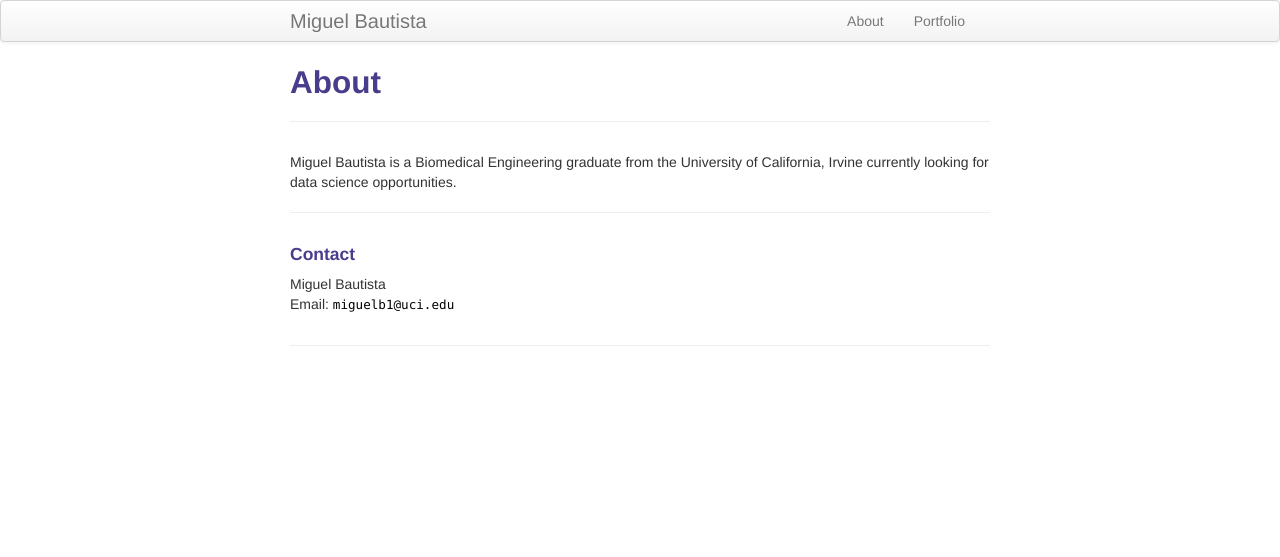
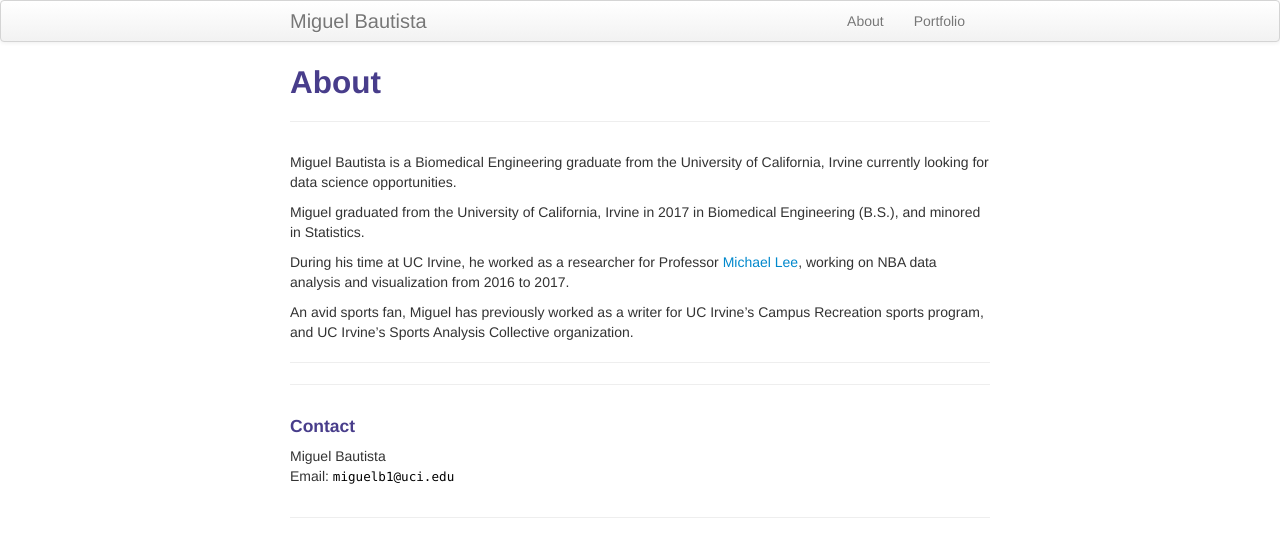
Before and after one commit to mbguel/mbguel.github.io, a Jekyll site: the page built from pages/about.md, in a window 1280 px wide. Shown: the top 557 px of the page. Built offline with Jekyll 4.4.1, drawn with Linux system fonts in a browser that asks for light colours.

Commit message:
updating about & config.

```diff
--- a/_config.yml
+++ b/_config.yml
@@ -11,7 +11,7 @@ highlighter: rouge
 title : Miguel Bautista
 author :
   name : Miguel Bautista
-  email : miguelb1@uci.edu
+  email : bautista.m94@gmail.com
   github : mbguel
   twitter : m0guel
   feedburner : nil
--- a/pages/about.md
+++ b/pages/about.md
@@ -1,10 +1,19 @@
 ---
 layout: page
 title: About
-description: Miguel Bautista is a Biomedical Engineering graduate from the University of California, Irvine currently looking for data science opportunities.
+description: Miguel Bautista
 ---
 
 Miguel Bautista is a Biomedical Engineering graduate from the University of California, Irvine currently looking for data science opportunities.
+
+Miguel graduated from the University of California, Irvine in 2017 in Biomedical Engineering (B.S.), and minored in Statistics.
+
+During his time at UC Irvine, he worked as a researcher for Professor <a href="https://faculty.sites.uci.edu/mdlee/">Michael Lee</a>, working on NBA data analysis and visualization from 2016 to 2017.
+
+
+An avid sports fan, Miguel has previously worked as a writer for UC Irvine's Campus Recreation sports program, and UC Irvine's Sports Analysis Collective organization.
+
+---
 
 
 ---
```
